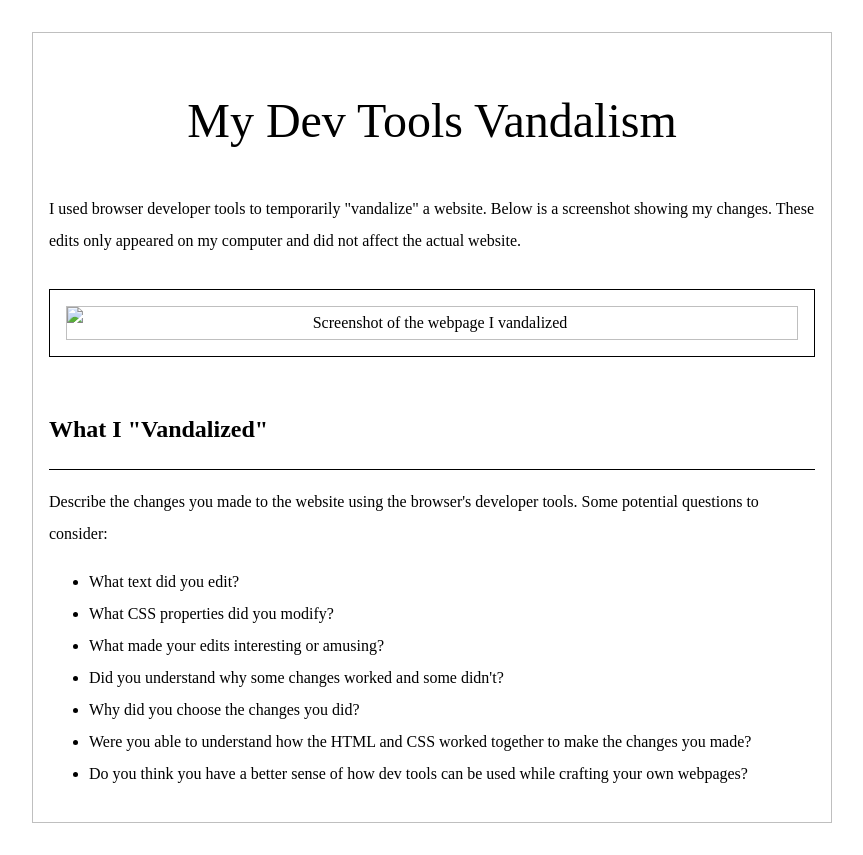
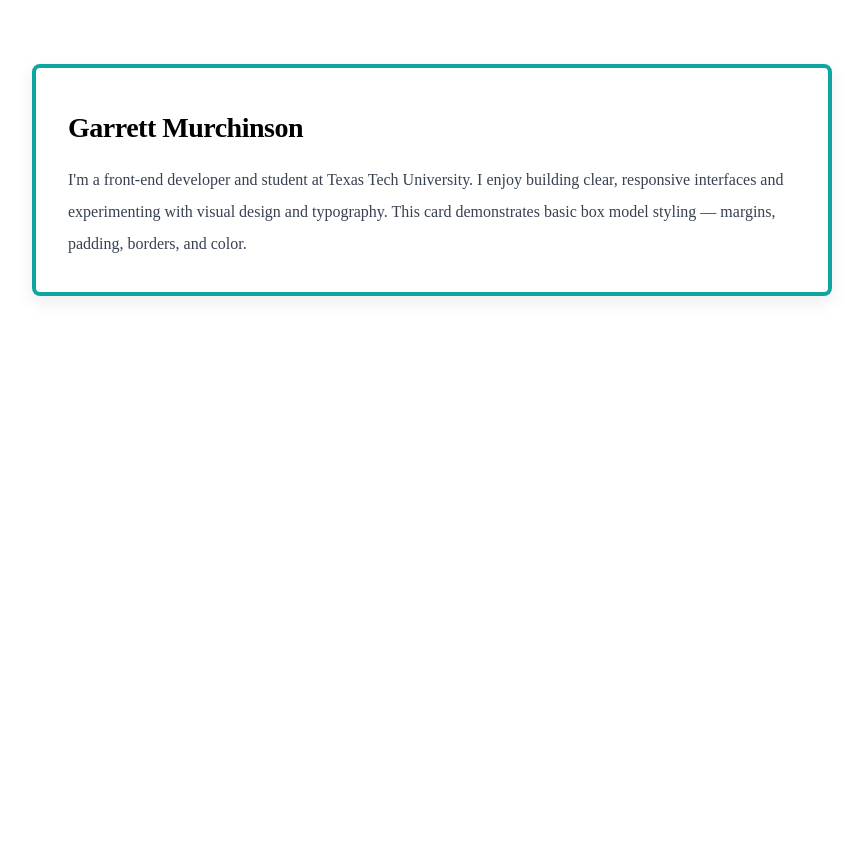
Before and after one commit to gmurchinson/vscode101, a plain HTML site: page week-03-exercise-01/index.html in a window 1280 px wide. Shown: the whole page, without its empty margins (208-1071 px from the left). After the commit the page ends 800 px from the top, so only its background shows below. Drawn offline with Linux system fonts and the light colour scheme.

Commit message:
week-03: add personal card + box-model CSS

```diff
--- a/week-03-exercise-01/index.html
+++ b/week-03-exercise-01/index.html
@@ -1,45 +1,23 @@
-<!DOCTYPE html>
+<!doctype html>
 <html lang="en">
-
     <head>
-    <meta charset="UTF-8" />
-    <meta name="viewport" content="width=device-width, initial-scale=1.0" />
-    <title>Week 04 Exercise 01 - My Dev Tools Vandalism</title>
-    <link rel="stylesheet" href="./style.css" />
+        <meta charset="utf-8" />
+        <meta name="viewport" content="width=device-width, initial-scale=1" />
+        <title>Week 03 Exercise 01 — Box Model Practice</title>
+        <link rel="stylesheet" href="style.css">
     </head>
 
     <body>
         <main>
-        <h1>My Dev Tools Vandalism</h1>
+            <section class="card">
+                <h1>Garrett Murchinson</h1>
                 <p>
-            I used browser developer tools to temporarily "vandalize" a
-            website. Below is a screenshot showing my changes. These edits
-            only appeared on my computer and did not affect the actual
-            website.
+                    I'm a front-end developer and student at Texas Tech University. I enjoy
+                    building clear, responsive interfaces and experimenting with visual
+                    design and typography. This card demonstrates basic box model styling
+                    — margins, padding, borders, and color.
                 </p>
-        <div class="screenshot-container">
-            <!--
-                IMPORTANT: Update the src attribute below to match your screenshot filename.
-                Example: If your screenshot is named "apple-dot-com-but-with-papyrus-font.png", change the line to:
-                src="./apple-dot-com-but-with-papyrus-font.png"
-            -->
-            <img src="./your-screenshot-name-goes-here.png" alt="Screenshot of the webpage I vandalized" />
-        </div>
-        <h2>What I "Vandalized"</h2>
-        <p>
-            Describe the changes you made to the website using the browser's developer tools. Some potential questions
-            to consider:
-        <ul>
-            <li>What text did you edit?</li>
-            <li>What CSS properties did you modify?</li>
-            <li>What made your edits interesting or amusing?</li>
-            <li>Did you understand why some changes worked and some didn't?</li>
-            <li>Why did you choose the changes you did?</li>
-            <li>Were you able to understand how the HTML and CSS worked together to make the changes you made?</li>
-            <li>Do you think you have a better sense of how dev tools can be used while crafting your own webpages?</li>
-        </ul>
-        </p>
+            </section>
         </main>
     </body>
-
 </html>
--- a/week-03-exercise-01/style.css
+++ b/week-03-exercise-01/style.css
@@ -19,37 +19,56 @@ body {
 
 main {
     max-width: 800px;
-    width: 90%;
-    padding: 16px;
-    border: 1px solid rgba(0, 0, 0, 0.25);
-}
+    /* Week 03 — Box Model practice */
 
-h1 {
-    font-weight: normal;
-    font-size: 48px;
-    line-height: 1em;
-    margin-top: 48px;
-    margin-bottom: 48px;
-    text-align: center;
-}
+    * { box-sizing: border-box; }
 
-h2 {
-    font-size: 24px;
-    margin-top: 48px;
-    margin-bottom: 16px;
-    border-bottom: 1px solid rgba(0, 0, 0, 1);
-    padding-bottom: 16px;
-}
+    body {
+        margin: 0;
+        font-family: "Segoe UI", Roboto, "Helvetica Neue", Arial, sans-serif;
+        background: #f9fafb;
+        color: #111827;
+        line-height: 1.5;
+        padding: 3rem 1rem;
+    }
 
-p {
-    margin-bottom: 16px;
-}
+    main {
+        max-width: 720px;
+        margin: 0 auto;
+    }
 
-.screenshot-container {
-    margin: 32px 0;
-    padding: 16px;
-    border: 1px solid rgba(0, 0, 0, 1);
-    text-align: center;
+    .card {
+        /* outer spacing */
+        margin: 2rem 0; /* margin affects space outside the element */
+
+        /* visual frame */
+        background: #ffffff;
+        border: 4px solid #0ea5a1; /* thick border to highlight box model */
+        border-radius: 8px;
+
+        /* inner spacing */
+        padding: 1.25rem 1.5rem; /* padding affects space inside the element */
+
+        /* small shadow to lift the card */
+        box-shadow: 0 6px 18px rgba(2,6,23,0.08);
+    }
+
+    .card h1 {
+        margin: 0 0 0.5rem 0; /* margin-bottom creates space between header and paragraph */
+        font-size: 1.5rem;
+        letter-spacing: -0.5px;
+    }
+
+    .card p {
+        margin: 0; /* reset default margin and rely on padding on .card */
+        color: #374151;
+    }
+
+    /* Responsive tweak */
+    @media (min-width: 640px) {
+        .card { padding: 2rem; }
+        .card h1 { font-size: 1.75rem; }
+    }
 }
 
 .screenshot-container img {
```
Lines whose indentation alone changed are shown as unchanged.
